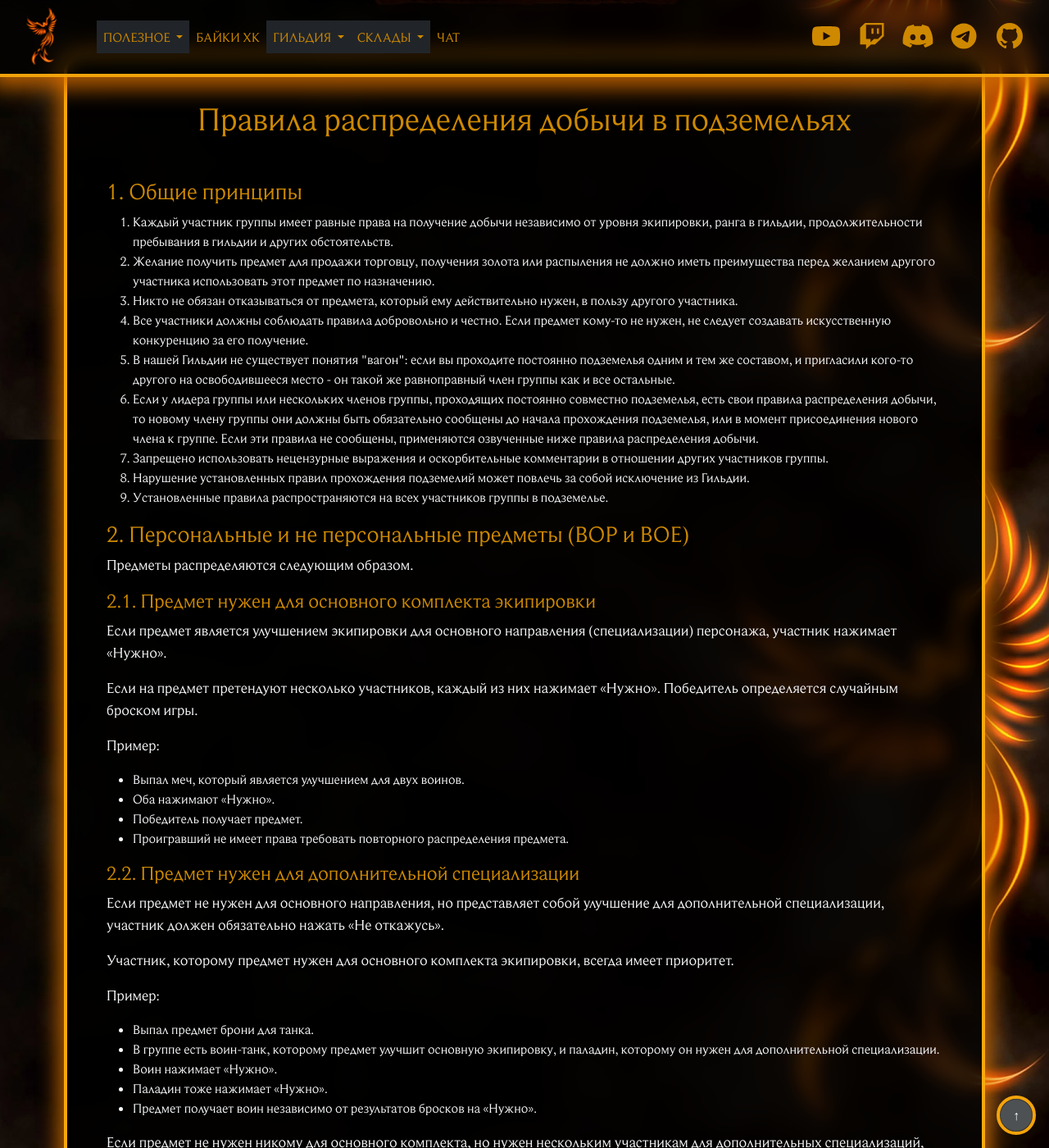
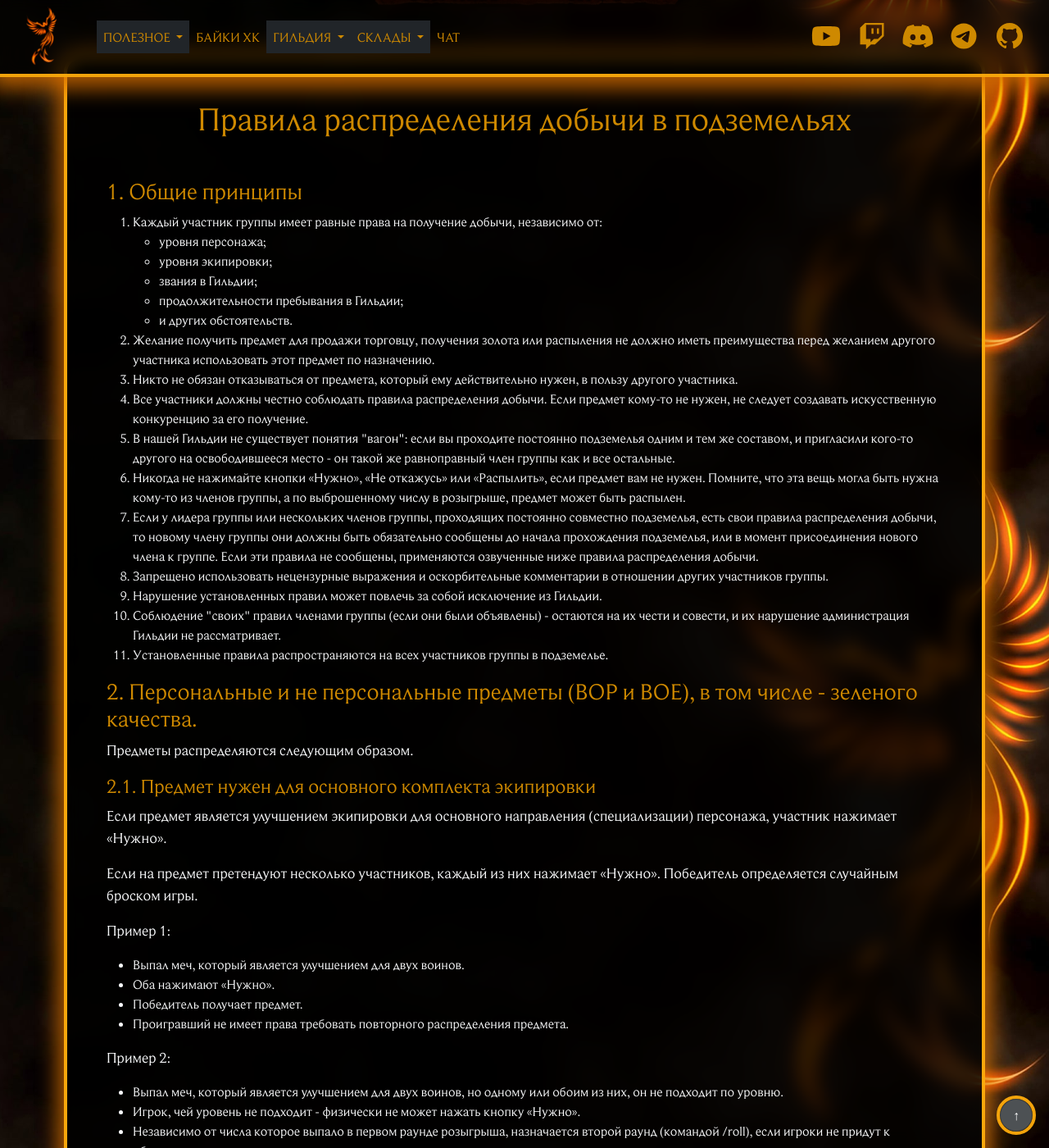
Before and after one commit to Phoenix-Guilds/phoenix-guilds.github.io, a Jekyll site: the page built from nest/guild/rules-in-dungeons.html, in a window 1280 px wide and 1400 px high, scrolled down 364 px. Shown: the whole window at 82% size. Built offline with Jekyll 4.4.1, drawn with Linux system fonts in a browser that asks for light colours; nearby versions of some CDN libraries; library files that are not in the unit come from our copies; some of the changed text lies outside the part shown.

Commit message:
Update rules-in-dungeons page

```diff
--- a/nest/guild/rules-in-dungeons.html
+++ b/nest/guild/rules-in-dungeons.html
@@ -12,8 +12,14 @@ title: Правила распределения добычи
         <h3 id="common"><a href="#common">1. Общие принципы</a></h3>
         <ol>
           <li>
-            Каждый участник группы имеет равные права на получение добычи независимо от уровня экипировки, ранга в гильдии, продолжительности пребывания в
-            гильдии и других обстоятельств.
+            Каждый участник группы имеет равные права на получение добычи, независимо от:
+            <ul>
+              <li>уровня персонажа;</li>
+              <li>уровня экипировки;</li>
+              <li>звания в Гильдии;</li>
+              <li>продолжительности пребывания в Гильдии;</li>
+              <li>и других обстоятельств.</li>
+            </ul>
           </li>
           <li>
             Желание получить предмет для продажи торговцу, получения золота или распыления не должно иметь преимущества перед желанием другого участника
@@ -21,12 +27,16 @@ title: Правила распределения добычи
           </li>
           <li>Никто не обязан отказываться от предмета, который ему действительно нужен, в пользу другого участника.</li>
           <li>
-            Все участники должны соблюдать правила добровольно и честно. Если предмет кому-то не нужен, не следует создавать искусственную конкуренцию за его
-            получение.
+            Все участники должны честно соблюдать правила распределения добычи. Если предмет кому-то не нужен, не следует создавать искусственную конкуренцию за
+            его получение.
           </li>
           <li>
             В нашей Гильдии не существует понятия "вагон": если вы проходите постоянно подземелья одним и тем же составом, и пригласили кого-то другого на
             освободившееся место - он такой же равноправный член группы как и все остальные.
+          </li>
+          <li>
+            Никогда не нажимайте кнопки «Нужно», «Не откажусь» или «Распылить», если предмет вам не нужен. Помните, что эта вещь могла быть нужна кому-то из
+            членов группы, а по выброшенному числу в розыгрыше, предмет может быть распылен.
           </li>
           <li>
             Если у лидера группы или нескольких членов группы, проходящих постоянно совместно подземелья, есть свои правила распределения добычи, то новому
@@ -34,22 +44,35 @@ title: Правила распределения добычи
             правила не сообщены, применяются озвученные ниже правила распределения добычи.
           </li>
           <li>Запрещено использовать нецензурные выражения и оскорбительные комментарии в отношении других участников группы.</li>
-          <li>Нарушение установленных правил прохождения подземелий может повлечь за собой исключение из Гильдии.</li>
+          <li>Нарушение установленных правил может повлечь за собой исключение из Гильдии.</li>
+          <li>
+            Соблюдение "своих" правил членами группы (если они были объявлены) - остаются на их чести и совести, и их нарушение администрация Гильдии не
+            рассматривает.
+          </li>
           <li>Установленные правила распространяются на всех участников группы в подземелье.</li>
         </ol>
 
-        <h3 id="bop"><a href="#bop">2. Персональные и не персональные предметы (BOP и BOE)</a></h3>
+        <h3 id="bop"><a href="#bop">2. Персональные и не персональные предметы (BOP и BOE), в том числе - зеленого качества.</a></h3>
         <p>Предметы распределяются следующим образом.</p>
 
         <h4 id="bop-main"><a href="#bop-main">2.1. Предмет нужен для основного комплекта экипировки</a></h4>
         <p>Если предмет является улучшением экипировки для основного направления (специализации) персонажа, участник нажимает «Нужно».</p>
         <p>Если на предмет претендуют несколько участников, каждый из них нажимает «Нужно». Победитель определяется случайным броском игры.</p>
-        <p>Пример:</p>
+        <p>Пример 1:</p>
         <ul>
           <li>Выпал меч, который является улучшением для двух воинов.</li>
           <li>Оба нажимают «Нужно».</li>
           <li>Победитель получает предмет.</li>
           <li>Проигравший не имеет права требовать повторного распределения предмета.</li>
+        </ul>
+        <p>Пример 2:</p>
+        <ul>
+          <li>Выпал меч, который является улучшением для двух воинов, но одному или обоим из них, он не подходит по уровню.</li>
+          <li>Игрок, чей уровень не подходит - физически не может нажать кнопку «Нужно».</li>
+          <li>
+            Независимо от числа которое выпало в первом раунде розыгрыша, назначается второй раунд (командой /roll), если игроки не придут к обоюдному решению.
+          </li>
+          <li>Проигравший во втором раунде розыгрыша не имеет права требовать еще один раунд.</li>
         </ul>
 
         <h4 id="bop-offspec"><a href="#bop-offspec">2.2. Предмет нужен для дополнительной специализации</a></h4>
@@ -87,7 +110,8 @@ title: Правила распределения добычи
         <p>Сам по себе высокий результат броска не означает, что участник больше остальных нуждается в предмете.</p>
         <p>
           Если все участники нажали «Не откажусь», но победитель знает, что предмет ему не нужен и он собирается продать его торговцу или передать другому
-          игроку, необходимо предложить предмет тем участникам, которые действительно хотели бы его использовать, и если таких желающих несколько - провести дополнительный розыгрыш (/roll).
+          игроку, необходимо предложить предмет тем участникам, которые действительно хотели бы его использовать, и если таких желающих несколько - провести
+          дополнительный розыгрыш (/roll).
         </p>
         <p>Пример:</p>
         <ul>
@@ -103,8 +127,8 @@ title: Правила распределения добычи
         <ol>
           <li>Участник может добровольно отказаться от получения предмета в пользу другого игрока.</li>
           <li>
-            Отказ от предмета не означает автоматического права следующего по результату броска участника на его получение, если есть другие претенденты с таким
-            же, или более высоким приоритетом.
+            Отказ от предмета не означает автоматического права следующего по результату броска участника на его получение, если есть другие претенденты на этот
+            предмет.
           </li>
           <li>Если участник отказался от предмета, а претендентов несколько, проводится дополнительный бросок среди них (/roll).</li>
           <li>
@@ -116,12 +140,14 @@ title: Правила распределения добычи
         <h3 id="disputes"><a href="#disputes">5. Спорные ситуации</a></h3>
         <p>Если возникла ситуация, которая прямо не описана в правилах:</p>
         <ol>
-          <li>Участники сообщают о своих потребностях до окончания прохождения подземелья.</li>
+          <li>Участники сообщают о своих потребностях сразу, или до окончания прохождения подземелья.</li>
           <li>Совместно выясняется, кому и для чего нужен этот предмет.</li>
           <li>Приоритет определяется исходя из общих принципов этих правил.</li>
           <li>Если участники не могут прийти к согласию, решение принимается вторым розыгрышем (/roll).</li>
         </ol>
-        <p>Лидер не получает дополнительных прав на добычу и не может единолично присваивать предметы.</p>
+        <p>
+          Никто из членов группы не получает дополнительных прав на добычу и не может единолично присваивать или распределять предметы по своему усмотрению.
+        </p>
 
         <h3 id="conclusion"><a href="#conclusion">6. Заключение</a></h3>
         <p>
```
